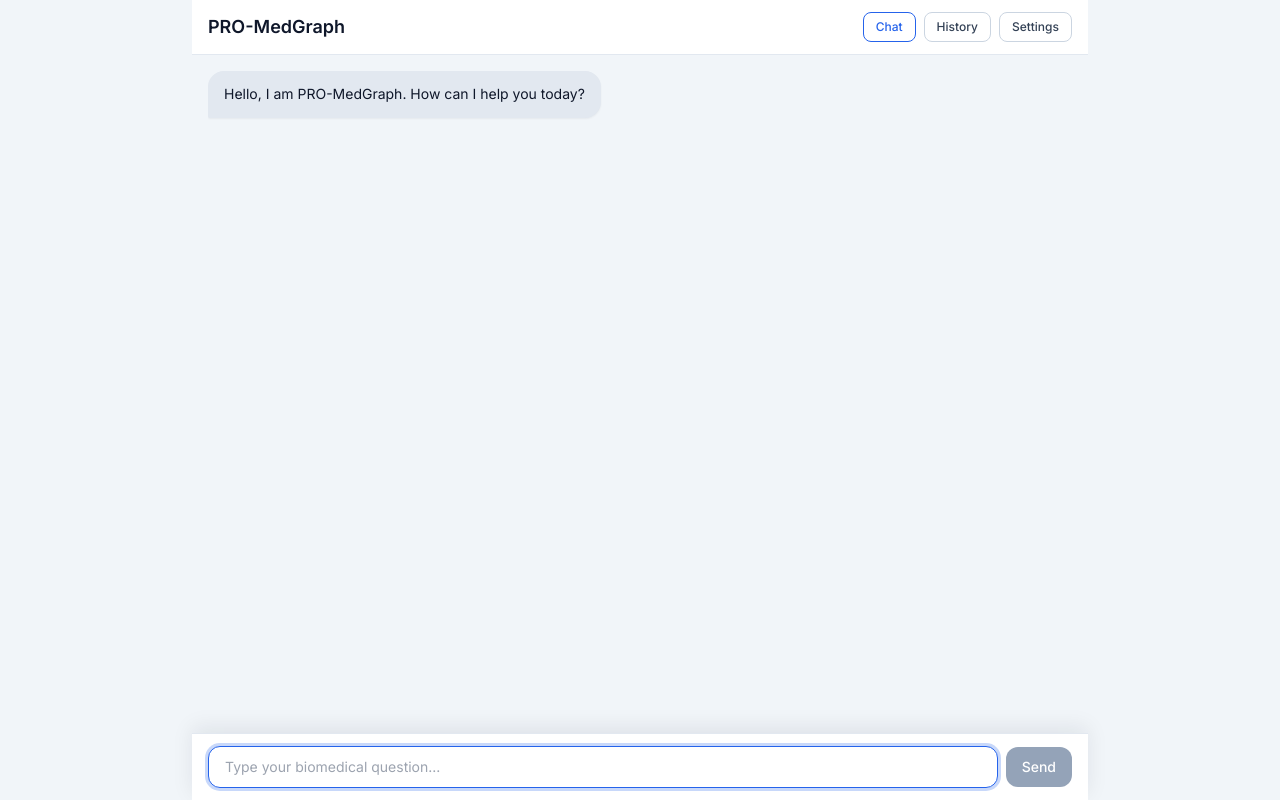
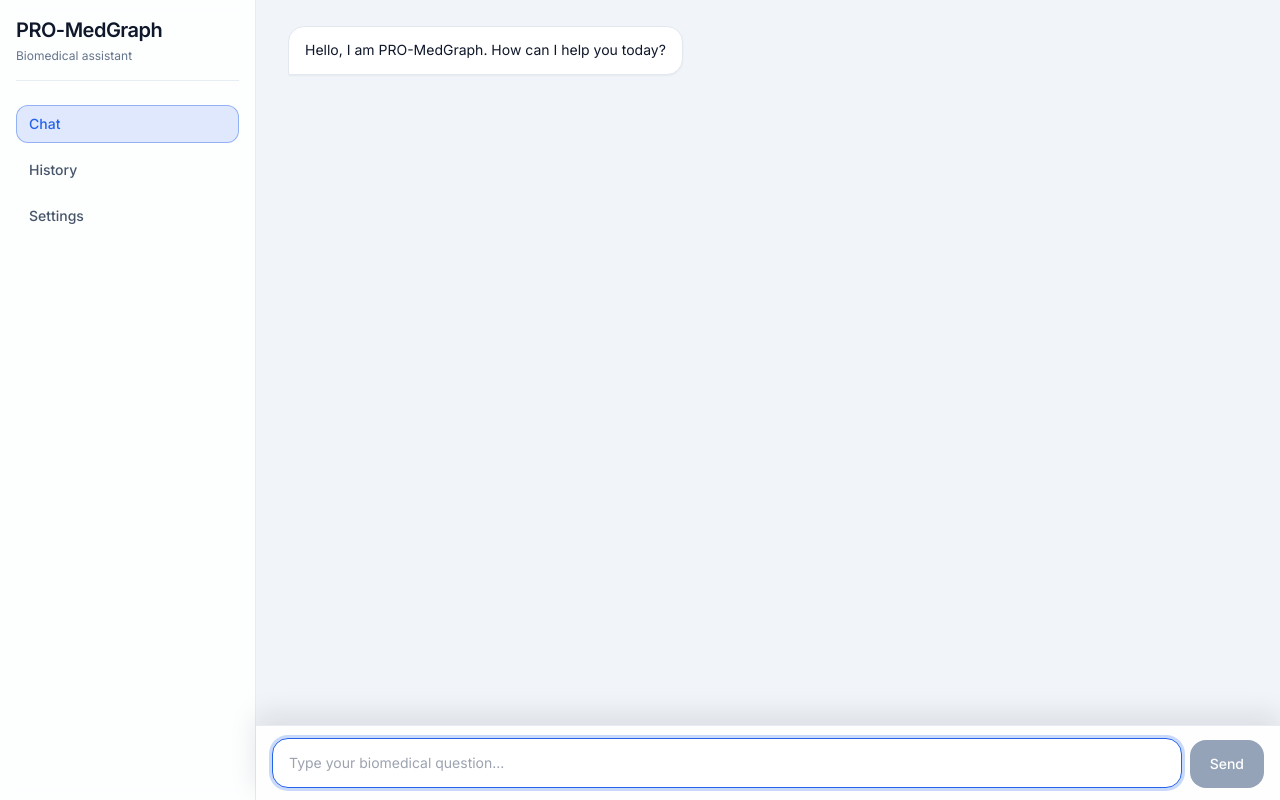
Before and after one commit to mfa1zan/Tibbe-AG, a React (Vite) app: page /chat in a window 1280 px wide. Built offline with nearby package versions, Linux system fonts and the light colour scheme.

Commit message:
feat: enhance UI components and improve chat input functionality with dynamic resizing and enter key submission

```diff
--- a/src/App.css
+++ b/src/App.css
@@ -1,46 +1,51 @@
 .app-shell {
-  @apply flex h-screen flex-col bg-slate-100 transition-colors dark:bg-slate-950;
+  @apply flex h-screen bg-slate-100 text-slate-900 transition-colors dark:bg-slate-950 dark:text-slate-100;
 }
 
-.app-container {
-  @apply mx-auto flex h-full w-full max-w-4xl flex-col;
+.app-sidebar {
+  @apply hidden h-full w-64 shrink-0 flex-col border-r border-slate-200/80 bg-white/85 p-4 backdrop-blur dark:border-slate-800 dark:bg-slate-900/70 md:flex;
 }
 
-.app-header {
-  @apply border-b border-slate-200 bg-white px-4 py-3 transition-colors dark:border-slate-800 dark:bg-slate-900;
+.app-sidebar-brand {
+  @apply mb-6 border-b border-slate-200/80 pb-4 dark:border-slate-800;
 }
 
-.app-header-row {
-  @apply flex flex-col gap-2 md:flex-row md:items-center md:justify-between;
+.app-sidebar-subtitle {
+  @apply mt-1 text-xs text-slate-500 dark:text-slate-400;
 }
 
 .app-title {
-  @apply text-lg font-semibold text-slate-900 dark:text-slate-100;
+  @apply text-xl font-semibold tracking-tight;
 }
 
 .app-nav {
-  @apply flex flex-wrap items-center gap-2;
+  @apply flex flex-col items-stretch gap-2;
 }
 
 .app-nav-link {
-  @apply rounded-lg border border-slate-300 bg-white px-3 py-1.5 text-xs font-medium text-slate-700 transition hover:bg-slate-100 dark:border-slate-700 dark:bg-slate-900 dark:text-slate-200 dark:hover:bg-slate-800;
+  @apply rounded-xl border border-transparent px-3 py-2 text-sm font-medium text-slate-600 transition hover:border-slate-300 hover:bg-white hover:text-slate-900 dark:text-slate-300 dark:hover:border-slate-700 dark:hover:bg-slate-800 dark:hover:text-slate-100;
 }
 
 .app-nav-link-active {
-  border-color: var(--primary-color);
+  background: color-mix(in srgb, var(--primary-color) 14%, transparent);
+  border-color: color-mix(in srgb, var(--primary-color) 40%, transparent);
   color: var(--primary-color);
 }
 
+.app-main {
+  @apply flex h-full min-w-0 flex-1 flex-col;
+}
+
 .app-route-panel {
-  @apply flex-1 overflow-y-auto px-4 py-4 pb-20;
+  @apply flex-1 overflow-y-auto px-4 py-5 pb-24 md:px-8;
 }
 
 .app-route-header {
-  @apply mb-3 flex items-center justify-between gap-2;
+  @apply mb-4 flex items-center justify-between gap-2;
 }
 
 .app-route-title {
-  @apply text-base font-semibold text-slate-900 dark:text-slate-100;
+  @apply text-lg font-semibold;
 }
 
 .app-route-helper {
@@ -48,7 +53,7 @@
 }
 
 .app-route-empty {
-  @apply rounded-xl border border-dashed border-slate-300 p-4 text-sm text-slate-600 dark:border-slate-700 dark:text-slate-300;
+  @apply rounded-2xl border border-dashed border-slate-300 p-4 text-sm text-slate-600 dark:border-slate-700 dark:text-slate-300;
 }
 
 .app-history-list {
@@ -56,7 +61,7 @@
 }
 
 .app-history-item {
-  @apply rounded-xl border border-slate-200 bg-white p-3 text-sm text-slate-700 dark:border-slate-700 dark:bg-slate-900 dark:text-slate-200;
+  @apply rounded-2xl border border-slate-200 bg-white/90 p-3 text-sm text-slate-700 shadow-sm dark:border-slate-700 dark:bg-slate-900/80 dark:text-slate-200;
 }
 
 .app-clear-button {
--- a/src/App.jsx
+++ b/src/App.jsx
@@ -143,7 +143,6 @@ function AppShell() {
           structuredFields
         } =
           await streamMessageToChatApi(messageText, {
-            usePlaceholder: import.meta.env.VITE_USE_PLACEHOLDER_BOT === 'true',
             history: historyForApi,
             signal: abortController.signal,
             onChunk: (chunk) => {
@@ -203,10 +202,11 @@ function AppShell() {
 
   return (
     <main className="app-shell">
-      <section className="app-container">
-        <header className="app-header">
-          <div className="app-header-row">
+      <aside className="app-sidebar" aria-label="Primary navigation">
+        <div className="app-sidebar-brand">
           <h1 className="app-title">PRO-MedGraph</h1>
+          <p className="app-sidebar-subtitle">Biomedical assistant</p>
+        </div>
         <nav className="app-nav" aria-label="Primary">
           <NavLink
             to="/chat"
@@ -227,9 +227,9 @@ function AppShell() {
             Settings
           </NavLink>
         </nav>
-          </div>
-        </header>
+      </aside>
 
+      <section className="app-main">
         <Suspense fallback={<RouteFallback />}>
           <Routes>
             <Route
--- a/src/api.js
+++ b/src/api.js
@@ -1,6 +1,4 @@
 import { z } from 'zod';
-
-const PLACEHOLDER_BOT_REPLY = 'Hello, I am PRO-MedGraph. How can I help you today?';
 
 const chatResponseSchema = z.object({
   final_answer: z.string().min(1),
@@ -120,19 +118,7 @@ function sleep(ms, signal) {
 }
 
 export async function sendMessageToChatApi(message, options = {}) {
-  const { usePlaceholder = false, history = [], signal } = options;
-
-  if (usePlaceholder) {
-    return {
-      reply: PLACEHOLDER_BOT_REPLY,
-      evidenceStrength: 'moderate',
-      graphPathsUsed: 1,
-      confidenceScore: 0.6,
-      safety: null,
-      reasoningTrace: null,
-      structuredFields: null
-    };
-  }
+  const { history = [], signal } = options;
 
   const timeoutController = new AbortController();
   const timeoutId = setTimeout(() => timeoutController.abort(), 30_000);
--- a/src/components/ChatBubble.css
+++ b/src/components/ChatBubble.css
@@ -1,5 +1,5 @@
 .chat-bubble-row {
-  @apply flex;
+  @apply flex py-1.5;
 }
 
 .chat-bubble-row-user {
@@ -11,7 +11,7 @@
 }
 
 .chat-bubble {
-  @apply max-w-[80%] rounded-2xl px-4 py-3 text-sm leading-relaxed shadow-sm;
+  @apply max-w-[92%] rounded-2xl px-4 py-3 text-sm leading-relaxed shadow-sm md:max-w-[80%];
 }
 
 .chat-bubble-user {
@@ -19,7 +19,7 @@
 }
 
 .chat-bubble-bot {
-  @apply rounded-bl-sm bg-slate-200 text-slate-900 transition-colors dark:bg-slate-800 dark:text-slate-100;
+  @apply rounded-bl-sm border border-slate-200 bg-white text-slate-900 transition-colors dark:border-slate-700 dark:bg-slate-900 dark:text-slate-100;
 }
 
 .chat-message-text {
@@ -100,3 +100,48 @@
 .chat-provenance {
   @apply mt-2 border-t border-slate-300/60 pt-2 text-xs text-slate-700 dark:border-slate-600/70 dark:text-slate-300;
 }
+
+.message-send-pop {
+  animation: messageSendPop 0.22s ease-out;
+}
+
+.chat-streaming-indicator {
+  @apply flex items-center gap-1 py-1;
+}
+
+.chat-streaming-dot {
+  @apply h-2 w-2 rounded-full;
+  background-color: color-mix(in srgb, var(--primary-color) 62%, #94a3b8);
+  animation: chatStreamPulse 1s ease-in-out infinite;
+}
+
+.chat-streaming-dot-delay-1 {
+  animation-delay: -0.2s;
+}
+
+.chat-streaming-dot-delay-2 {
+  animation-delay: -0.1s;
+}
+
+@keyframes chatStreamPulse {
+  0%,
+  100% {
+    transform: translateY(0);
+    opacity: 0.45;
+  }
+  50% {
+    transform: translateY(-1px);
+    opacity: 1;
+  }
+}
+
+@keyframes messageSendPop {
+  0% {
+    opacity: 0;
+    transform: translateY(6px) scale(0.985);
+  }
+  100% {
+    opacity: 1;
+    transform: translateY(0) scale(1);
+  }
+}
--- a/src/components/ChatBubble.jsx
+++ b/src/components/ChatBubble.jsx
@@ -24,7 +24,7 @@ function ChatBubble({ message }) {
   return (
     <article
       className={`chat-bubble-row ${isUser ? 'chat-bubble-row-user' : 'chat-bubble-row-bot'} ${
-        !isUser ? 'fade-in' : ''
+        isUser ? 'message-send-pop' : 'fade-in'
       }`}
     >
       <div
@@ -33,6 +33,12 @@ function ChatBubble({ message }) {
       >
         {isUser ? (
           <p className="chat-message-text">{displayText}</p>
+        ) : message.isStreaming && !message.content ? (
+          <div className="chat-streaming-indicator" aria-label="Assistant is replying">
+            <span className="chat-streaming-dot chat-streaming-dot-delay-1" />
+            <span className="chat-streaming-dot chat-streaming-dot-delay-2" />
+            <span className="chat-streaming-dot" />
+          </div>
         ) : (
           <div className="chat-markdown-body">
             <ReactMarkdown remarkPlugins={[remarkGfm]} rehypePlugins={[rehypeSanitize]}>
--- a/src/components/ChatHistory.css
+++ b/src/components/ChatHistory.css
@@ -1,5 +1,5 @@
 .chat-history {
-  @apply flex-1 px-4 py-4 pb-4;
+  @apply flex-1 px-4 py-5 md:px-8;
 }
 
 .chat-history-virtuoso {
--- a/src/components/ChatHistory.jsx
+++ b/src/components/ChatHistory.jsx
@@ -23,6 +23,7 @@ const SCROLL_THRESHOLD = 120;
 function ChatHistory({ messages, isTyping }) {
   const virtuosoRef = useRef(null);
   const isNearBottomRef = useRef(true);
+  const hasStreamingMessage = messages.some((message) => message.isStreaming);
 
   /** Track whether the user has scrolled away from the bottom. */
   const handleBottomStateChange = useCallback((isAtBottom) => {
@@ -65,7 +66,7 @@ function ChatHistory({ messages, isTyping }) {
         followOutput={(isAtBottom) => (isAtBottom ? 'smooth' : false)}
         itemContent={(_, message) => <ChatBubble message={message} />}
         components={{
-          Footer: () => (isTyping ? <TypingIndicator /> : null)
+          Footer: () => (isTyping && !hasStreamingMessage ? <TypingIndicator /> : null)
         }}
       />
     </section>
--- a/src/components/ChatInput.css
+++ b/src/components/ChatInput.css
@@ -1,32 +1,32 @@
 .chat-input-footer {
-  @apply sticky bottom-0 border-t border-slate-200 bg-white/95 backdrop-blur transition-colors dark:border-slate-800 dark:bg-slate-900/95;
-  box-shadow: 0 -6px 20px rgba(15, 23, 42, 0.08);
+  @apply sticky bottom-0 border-t border-slate-200/80 bg-white/90 backdrop-blur-md transition-colors dark:border-slate-800 dark:bg-slate-900/85;
+  box-shadow: 0 -10px 28px rgba(15, 23, 42, 0.1);
 }
 
 .chat-input-container {
-  @apply mx-auto w-full max-w-4xl px-4 py-3;
+  @apply mx-auto w-full max-w-5xl px-4 py-3;
   padding-bottom: calc(0.75rem + env(safe-area-inset-bottom, 0px));
 }
 
 .chat-input-form {
-  @apply flex items-center gap-2;
+  @apply flex items-end gap-2;
 }
 
 .chat-input-field {
-  @apply flex-1 rounded-xl border border-slate-300 bg-white px-4 py-2.5 text-sm text-slate-900 outline-none transition disabled:bg-slate-100 dark:border-slate-700 dark:bg-slate-950 dark:text-slate-100 dark:disabled:bg-slate-800;
+  @apply min-h-[48px] max-h-[180px] flex-1 resize-none overflow-y-auto rounded-2xl border border-slate-300 bg-white px-4 py-3 text-sm leading-6 text-slate-900 outline-none transition disabled:bg-slate-100 dark:border-slate-700 dark:bg-slate-950 dark:text-slate-100 dark:disabled:bg-slate-800;
 }
 
 .chat-input-field:focus-visible {
   border-color: var(--primary-color);
-  box-shadow: 0 0 0 3px color-mix(in srgb, var(--primary-color) 25%, transparent);
+  box-shadow: 0 0 0 3px color-mix(in srgb, var(--primary-color) 24%, transparent);
 }
 
 .chat-send-button {
-  @apply rounded-xl px-4 py-2.5 text-sm font-medium text-white transition disabled:cursor-not-allowed disabled:bg-slate-400 dark:disabled:bg-slate-600;
+  @apply h-12 rounded-2xl px-5 text-sm font-medium text-white transition disabled:cursor-not-allowed disabled:bg-slate-400 dark:disabled:bg-slate-600;
 }
 
 .chat-cancel-button {
-  @apply rounded-xl border border-slate-300 bg-white px-4 py-2.5 text-sm font-medium text-slate-700 transition hover:bg-slate-100 dark:border-slate-700 dark:bg-slate-900 dark:text-slate-200 dark:hover:bg-slate-800;
+  @apply h-12 rounded-2xl border border-slate-300 bg-white px-4 text-sm font-medium text-slate-700 transition hover:bg-slate-100 dark:border-slate-700 dark:bg-slate-900 dark:text-slate-200 dark:hover:bg-slate-800;
 }
 
 .chat-input-error {
--- a/src/components/ChatInput.jsx
+++ b/src/components/ChatInput.jsx
@@ -16,16 +16,31 @@ function ChatInput({ value, onChange, onSend, onCancel, disabled, isGenerating,
     onSend(value);
   };
 
+  const handleKeyDown = (event) => {
+    if (event.key === 'Enter' && !event.shiftKey) {
+      event.preventDefault();
+      onSend(value);
+    }
+  };
+
+  const handleInput = (event) => {
+    const el = event.currentTarget;
+    el.style.height = 'auto';
+    el.style.height = `${Math.min(el.scrollHeight, 180)}px`;
+  };
+
   return (
     <footer className="chat-input-footer">
       <div className="chat-input-container">
         <form onSubmit={handleSubmit} className="chat-input-form">
-          <input
+          <textarea
             ref={inputRef}
-            type="text"
             aria-label="Type your biomedical question"
             value={value}
             onChange={(event) => onChange(event.target.value)}
+            onKeyDown={handleKeyDown}
+            onInput={handleInput}
+            rows={1}
             placeholder="Type your biomedical question..."
             className="chat-input-field"
           />
```
Lines whose indentation alone changed are shown as unchanged.
